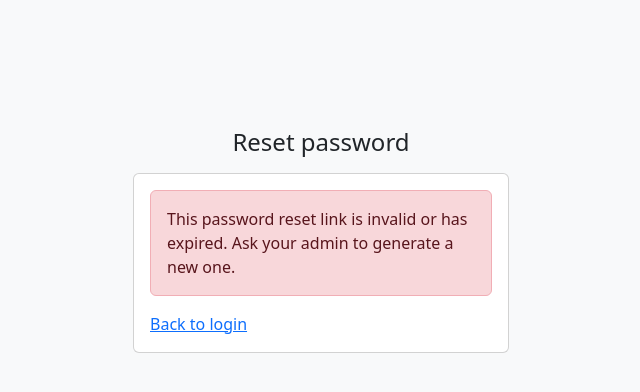
After one commit to ananthsridev12/data, a PHP site: page /password_reset.php in a window 1280 px wide. The commit adds this page. Shown: the top 392 px of the page, without its empty margins (319-959 px from the left). Run offline with PHP 8.4, Linux system fonts and the light colour scheme.

Commit message:
Add admin-triggered password reset for existing users
change_password.php only ever covered "I know my current password and
want a new one" -- there was no way for an admin to help a user who
forgot theirs. invite_token/invite_expires_at (signup) can't be reused
for this: find_user_by_invite_token() deliberately requires
password_hash IS NULL, since it's for brand-new accounts only.

Adds a separate reset_token/reset_expires_at pair (sql/046) and the
same copy-a-link-and-share-it pattern already used for signup, since
this app has no outbound email infra for auth flows:
  - users.php gets a "Reset password" button per (non-pending) user,
    admin-only -- generates a 7-day token and shows the link inline
    (same readonly copy-box as the existing signup-link display, so a
    missed copy is recoverable the same way: just look at the row
    again, or click it again for a fresh link).
  - New public/password_reset.php (mirrors signup.php) lets the token
    holder set a new password and logs them in. The user's old
    password keeps working until the link is actually used -- just
    generating a reset link changes nothing by itself.

Co-Authored-By: Claude Sonnet 5 <noreply@anthropic.com>
Claude-Session: https://claude.ai/code/session_01MjZk2gf3WXJZABdheTeBJ2

```diff
--- a/app/includes/auth.php
+++ b/app/includes/auth.php
@@ -104,6 +104,38 @@ function complete_signup(int $userId, string $password): void
     db()->prepare('UPDATE users SET last_login_at = NOW() WHERE id = ?')->execute([$userId]);
 }
 
+/**
+ * @return ?array{id:int,name:string,email:string} the user, or null if the token is unknown/expired/already used.
+ *   Unlike find_user_by_invite_token(), not restricted to password_hash
+ *   IS NULL -- this is for an EXISTING user (admin-triggered reset from
+ *   users.php), not a brand-new signup.
+ */
+function find_user_by_reset_token(string $token): ?array
+{
+    if ($token === '') {
+        return null;
+    }
+    $stmt = db()->prepare(
+        'SELECT id, name, email FROM users
+          WHERE reset_token = ? AND reset_expires_at > NOW() LIMIT 1'
+    );
+    $stmt->execute([$token]);
+    $user = $stmt->fetch();
+    return $user ?: null;
+}
+
+/**
+ * Sets an existing user's password, consumes the reset token, and logs
+ * them in -- same shape as complete_signup(), for password_reset.php.
+ */
+function complete_password_reset(int $userId, string $password): void
+{
+    db()->prepare('UPDATE users SET password_hash = ?, reset_token = NULL, reset_expires_at = NULL WHERE id = ?')
+        ->execute([password_hash($password, PASSWORD_DEFAULT), $userId]);
+    session_login($userId);
+    db()->prepare('UPDATE users SET last_login_at = NOW() WHERE id = ?')->execute([$userId]);
+}
+
 function logout(): void
 {
     auth_boot();
--- /dev/null
+++ b/public/password_reset.php
@@ -0,0 +1,72 @@
+<?php
+require_once __DIR__ . '/bootstrap.php';
+
+if (current_user()) {
+    header('Location: dashboard.php');
+    exit;
+}
+
+$token = trim((string) ($_GET['token'] ?? $_POST['token'] ?? ''));
+$account = find_user_by_reset_token($token);
+$error = null;
+
+if (!$account) {
+    $error = 'This password reset link is invalid or has expired. Ask your admin to generate a new one.';
+} elseif ($_SERVER['REQUEST_METHOD'] === 'POST') {
+    csrf_verify();
+
+    $password = (string) ($_POST['password'] ?? '');
+    $confirm = (string) ($_POST['password_confirm'] ?? '');
+
+    if (strlen($password) < 8) {
+        $error = 'Password must be at least 8 characters.';
+    } elseif ($password !== $confirm) {
+        $error = 'Passwords do not match.';
+    } else {
+        complete_password_reset($account['id'], $password);
+        flash_set('success', "Password reset, {$account['name']} -- you're logged in.");
+        header('Location: dashboard.php');
+        exit;
+    }
+}
+?>
+<!doctype html>
+<html lang="en">
+<head>
+<meta charset="utf-8">
+<meta name="viewport" content="width=device-width, initial-scale=1">
+<title>Reset password - Lead Dashboard</title>
+<link href="https://cdn.jsdelivr.net/npm/bootstrap@5.3.3/dist/css/bootstrap.min.css" rel="stylesheet">
+<link href="assets/css/app.css" rel="stylesheet">
+</head>
+<body class="bg-light">
+<div class="container" style="max-width: 400px; margin-top: 8rem;">
+  <h1 class="h4 mb-3 text-center">Reset password</h1>
+  <div class="card">
+    <div class="card-body">
+      <?php if ($error): ?>
+        <div class="alert alert-danger"><?= e($error) ?></div>
+      <?php endif; ?>
+      <?php if ($account): ?>
+        <p class="text-muted">Resetting the password for <?= e($account['name']) ?> (<?= e($account['email']) ?>). Choose a new password.</p>
+        <form method="post" action="password_reset.php">
+          <?= csrf_field() ?>
+          <input type="hidden" name="token" value="<?= e($token) ?>">
+          <div class="mb-3">
+            <label class="form-label" for="password">New password</label>
+            <input type="password" class="form-control" id="password" name="password" minlength="8" required autofocus>
+          </div>
+          <div class="mb-3">
+            <label class="form-label" for="password_confirm">Confirm new password</label>
+            <input type="password" class="form-control" id="password_confirm" name="password_confirm" minlength="8" required>
+          </div>
+          <button type="submit" class="btn btn-primary w-100">Set password &amp; log in</button>
+        </form>
+      <?php else: ?>
+        <p class="text-muted mb-0"><a href="login.php">Back to login</a></p>
+      <?php endif; ?>
+    </div>
+  </div>
+</div>
+</body>
+</html>
```
Also changed, not shown: public/users.php (+30 -1 lines), sql/046_password_reset.sql (added, +12 -0 lines), README-DEPLOY.md.
